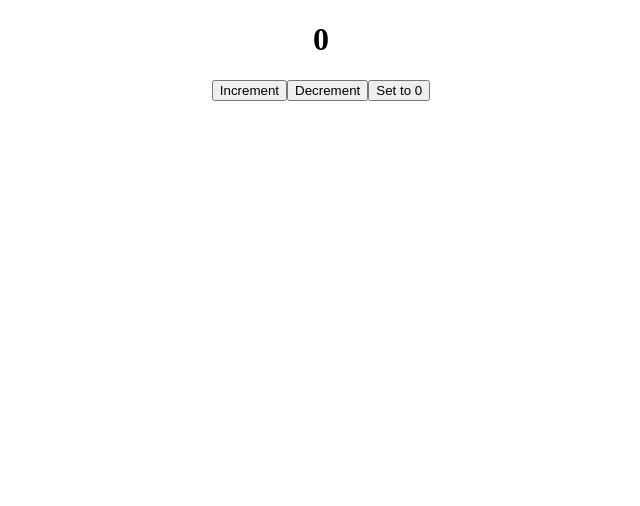
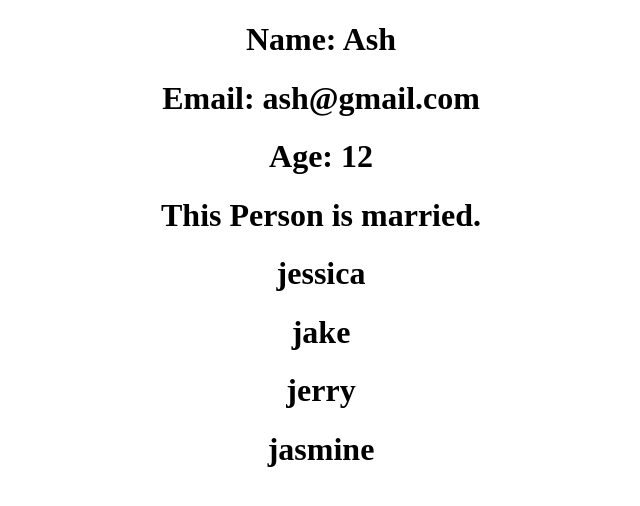
Before and after one commit to AshwanthramKL/react-notes, a React (Create React App) app: page / in a window 1280 px wide. Shown: the top 506 px of the page, without its empty margins (319-959 px from the left). Built offline with nearby package versions, Linux system fonts and the light colour scheme.

Commit message:
added enums in typescript

```diff
--- a/package.json
+++ b/package.json
@@ -9,6 +9,7 @@
     "@testing-library/react": "^13.4.0",
     "@testing-library/user-event": "^13.5.0",
     "axios": "^1.4.0",
+    "prop-types": "^15.8.1",
     "react": "^18.2.0",
     "react-dom": "^18.2.0",
     "react-hook-form": "^7.43.9",
--- a/src/App.js
+++ b/src/App.js
@@ -1,18 +1,15 @@
 import "./App.css";
-// import { useToggle } from "./hooks/useToggle";
-// import { Cat } from "./component/Cat";
-import {Counter} from "./component/Counter"
-// import { QueryClient, QueryClientProvider } from "@tanstack/react-query";
-
+import { Person } from "./component/Person";
 function App() {
-  // const client = new QueryClient({
-  //   defaultOptions: { queries: { refetchOnWindowFocus: true } },
-  // });
   return (
     <div className="App">
-      {/* <QueryClientProvider client={client}> */}
-        <Counter />
-      {/* </QueryClientProvider> */}
+      <Person
+        name="Ash"
+        email="ash@gmail.com"
+        age={12}
+        isMarried={true}
+        friends={["jessica", "jake", "jerry", "jasmine"]}
+      />
     </div>
   );
 }
--- /dev/null
+++ b/src/component/Person.js
@@ -0,0 +1,23 @@
+import { PropTypes } from "prop-types";
+
+export const Person = (props) => {
+  return (
+    <div>
+      <h1>Name: {props.name}</h1>
+      <h1>Email: {props.email}</h1>
+      <h1>Age: {props.age}</h1>
+      <h1>This Person {props.isMarried ? "is" : "is not"} married.</h1>
+      {props.friends.map((friend) => {
+        return <h1>{friend}</h1>;
+      })}
+    </div>
+  );
+};
+
+Person.propTypes = {
+  name: PropTypes.string,
+  email: PropTypes.string,
+  age: PropTypes.number,
+  isMarried: PropTypes.bool,
+  friends: PropTypes.arrayOf(PropTypes.string),
+};
```
Also changed, not shown: 2 other files (tests, documents, lock files or other folders).
